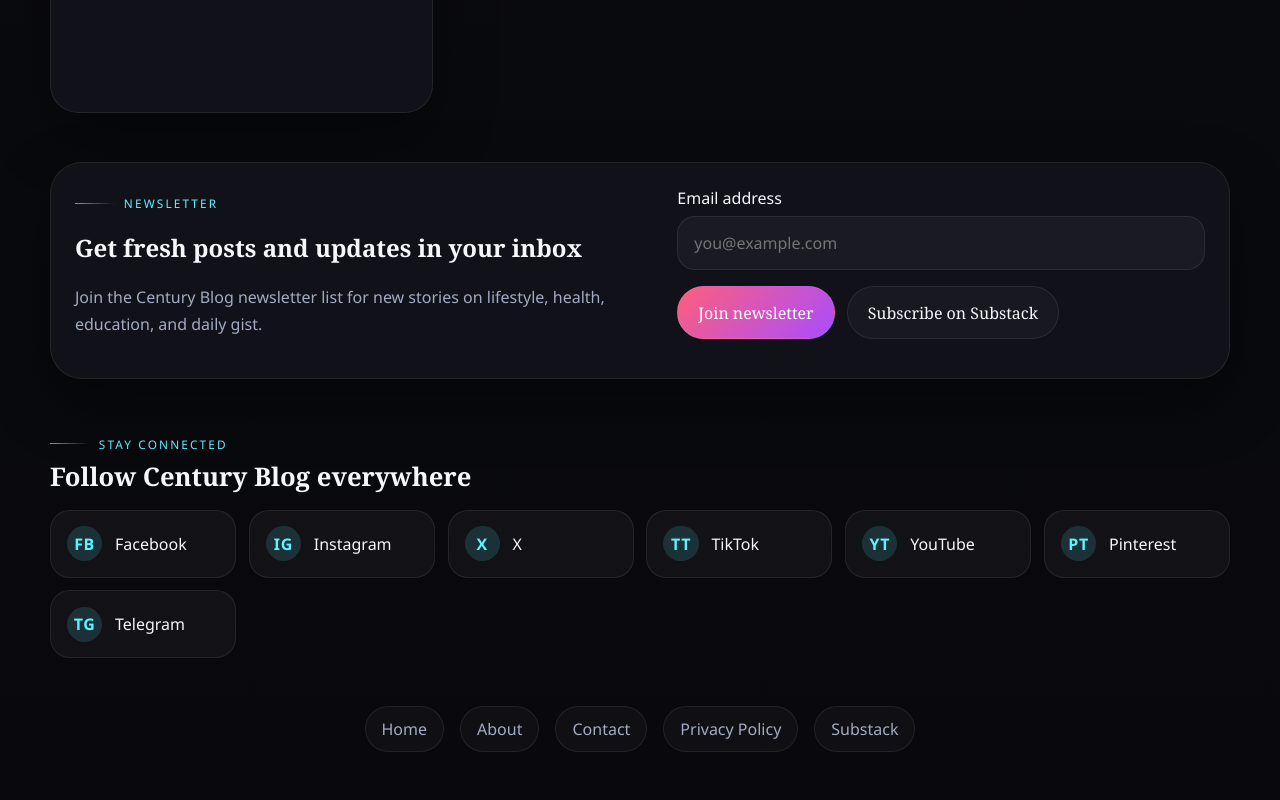
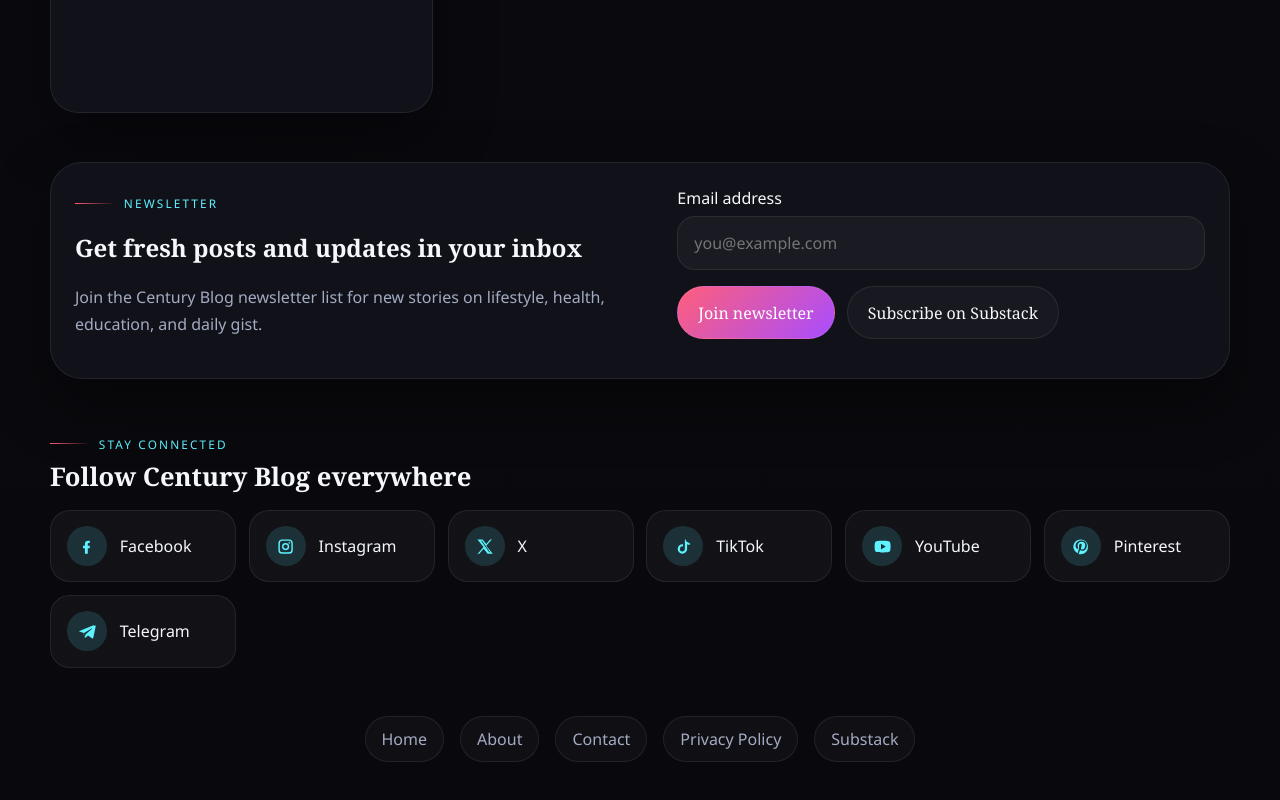
Before and after one commit to Theovin4/century-blog, a Next.js app in the folder century_blog_site/: page / in a window 1280 px wide. Shown: the part 3205-4005 px from the top of the page. Built offline with nearby package versions, Linux system fonts and the light colour scheme; no server answers.

Commit message:
Show real social media icons on buttons

```diff
--- a/century_blog_site/app/globals.css
+++ b/century_blog_site/app/globals.css
@@ -1070,3 +1070,20 @@
     min-height: 22rem;
   }
 }
+
+.social-link-chip__icon {
+  display: inline-flex;
+  align-items: center;
+  justify-content: center;
+  width: 2.5rem;
+  height: 2.5rem;
+  border-radius: 999px;
+  background: rgba(94, 242, 255, 0.14);
+  color: var(--cyan);
+  flex: 0 0 auto;
+}
+
+.social-link-chip__icon-svg {
+  width: 1.2rem;
+  height: 1.2rem;
+}
--- a/century_blog_site/components/site/SocialLinks.jsx
+++ b/century_blog_site/components/site/SocialLinks.jsx
@@ -1,4 +1,53 @@
 import { socialLinks } from "@/lib/site";
+
+function Icon({ name }) {
+  switch (name) {
+    case "Facebook":
+      return (
+        <svg viewBox="0 0 24 24" aria-hidden="true" className="social-link-chip__icon-svg">
+          <path fill="currentColor" d="M13.5 21v-7h2.3l.4-3h-2.7V9.1c0-.9.3-1.6 1.6-1.6H16V4.8c-.6-.1-1.4-.2-2.3-.2-2.3 0-3.8 1.4-3.8 4V11H7.5v3h2.4v7h3.6Z" />
+        </svg>
+      );
+    case "Instagram":
+      return (
+        <svg viewBox="0 0 24 24" aria-hidden="true" className="social-link-chip__icon-svg">
+          <path fill="currentColor" d="M7.8 3h8.4A4.8 4.8 0 0 1 21 7.8v8.4a4.8 4.8 0 0 1-4.8 4.8H7.8A4.8 4.8 0 0 1 3 16.2V7.8A4.8 4.8 0 0 1 7.8 3Zm0 1.8A3 3 0 0 0 4.8 7.8v8.4a3 3 0 0 0 3 3h8.4a3 3 0 0 0 3-3V7.8a3 3 0 0 0-3-3H7.8Zm8.85 1.35a1.05 1.05 0 1 1 0 2.1 1.05 1.05 0 0 1 0-2.1ZM12 7.5A4.5 4.5 0 1 1 7.5 12 4.5 4.5 0 0 1 12 7.5Zm0 1.8A2.7 2.7 0 1 0 14.7 12 2.7 2.7 0 0 0 12 9.3Z" />
+        </svg>
+      );
+    case "X":
+      return (
+        <svg viewBox="0 0 24 24" aria-hidden="true" className="social-link-chip__icon-svg">
+          <path fill="currentColor" d="M18.9 3H21l-6.9 7.9 8.1 10.1h-6.4l-5-6.2L5.4 21H3.3l7.4-8.4L3 3h6.6l4.5 5.7L18.9 3Zm-1.1 16.1h1.2L8.9 4.8H7.6l10.2 14.3Z" />
+        </svg>
+      );
+    case "TikTok":
+      return (
+        <svg viewBox="0 0 24 24" aria-hidden="true" className="social-link-chip__icon-svg">
+          <path fill="currentColor" d="M14.6 3c.2 1.5 1.1 2.8 2.4 3.6.8.5 1.7.8 2.7.8V10a7.3 7.3 0 0 1-3.3-.8v5.7a5.9 5.9 0 1 1-5.1-5.8v2.8a3.1 3.1 0 1 0 2.3 3V3h3Z" />
+        </svg>
+      );
+    case "YouTube":
+      return (
+        <svg viewBox="0 0 24 24" aria-hidden="true" className="social-link-chip__icon-svg">
+          <path fill="currentColor" d="M21.6 7.2a2.9 2.9 0 0 0-2.1-2c-1.8-.5-7.5-.5-7.5-.5s-5.7 0-7.5.5a2.9 2.9 0 0 0-2.1 2A30.4 30.4 0 0 0 2 12a30.4 30.4 0 0 0 .4 4.8 2.9 2.9 0 0 0 2.1 2c1.8.5 7.5.5 7.5.5s5.7 0 7.5-.5a2.9 2.9 0 0 0 2.1-2A30.4 30.4 0 0 0 22 12a30.4 30.4 0 0 0-.4-4.8ZM10 15.5v-7l6 3.5-6 3.5Z" />
+        </svg>
+      );
+    case "Pinterest":
+      return (
+        <svg viewBox="0 0 24 24" aria-hidden="true" className="social-link-chip__icon-svg">
+          <path fill="currentColor" d="M12 3a9 9 0 0 0-3.3 17.4c0-.7 0-1.8.4-2.6l1.2-5.1s-.3-.7-.3-1.7c0-1.5.9-2.7 2-2.7 1 0 1.4.7 1.4 1.6 0 1-.6 2.4-.9 3.8-.2 1.1.6 2 1.8 2 2.1 0 3.5-2.6 3.5-5.7 0-2.3-1.5-4.1-4.4-4.1a5 5 0 0 0-5.2 5c0 .9.2 1.6.6 2.1.2.2.2.3.1.6l-.2.9c0 .3-.3.4-.6.3-1.6-.6-2.3-2.2-2.3-4 0-3 2.5-6.5 7.4-6.5 4 0 6.6 2.9 6.6 5.9 0 4.1-2.3 7.1-5.8 7.1-1.2 0-2.3-.6-2.7-1.4l-.7 2.6c-.3 1-.8 2-1.3 2.8.8.2 1.7.4 2.6.4A9 9 0 0 0 12 3Z" />
+        </svg>
+      );
+    case "Telegram":
+      return (
+        <svg viewBox="0 0 24 24" aria-hidden="true" className="social-link-chip__icon-svg">
+          <path fill="currentColor" d="M20.7 4.2 3.8 10.8c-1.2.5-1.2 1.2-.2 1.5l4.3 1.3 1.7 5.2c.2.6.1.8.8.8.5 0 .7-.2 1-.5l2.4-2.3 4.9 3.6c.9.5 1.5.2 1.7-.8l2.9-13.6c.3-1.2-.4-1.7-1.1-1.4ZM9.6 18.2l-1.2-4 9.8-6.2c.5-.3 1-.1.6.3l-8.2 7.4-.3 2.5-.7-.1Z" />
+        </svg>
+      );
+    default:
+      return null;
+  }
+}
 
 export function SocialLinks({ title = "Follow Century Blog", compact = false }) {
   return (
@@ -16,7 +65,9 @@
             target="_blank"
             rel="noreferrer"
           >
-            <span className="social-link-chip__badge">{link.shortLabel}</span>
+            <span className="social-link-chip__icon">
+              <Icon name={link.label} />
+            </span>
             <span>{link.label}</span>
           </a>
         ))}
```
Also changed, not shown: century_blog_site/components/site/PostShareBar.jsx (+43 -4 lines).
